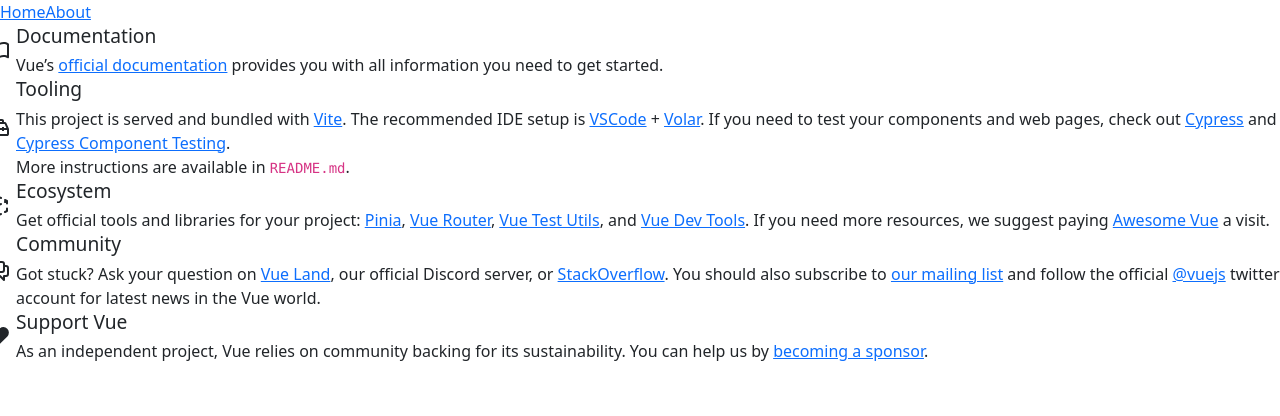
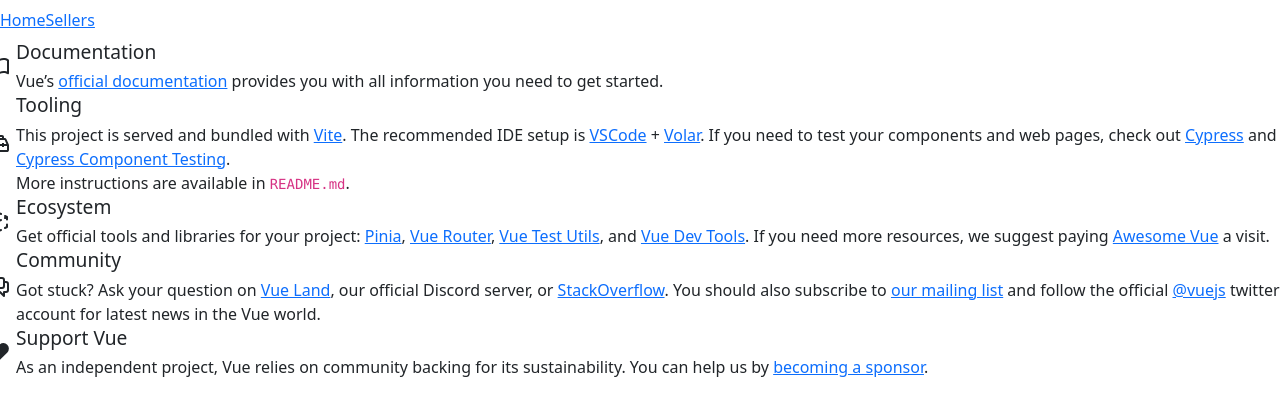
Before and after one commit to danielbibit/tray-backend, a Vue app in the folder ui/: page / in a window 1280 px wide. Shown: the top 416 px of the page. Built offline with nearby package versions, Linux system fonts and the light colour scheme; sample sign-in values are in the browser's storage.

Commit message:
ui: Add list of sellers view

```diff
--- a/ui/src/components/Header.vue
+++ b/ui/src/components/Header.vue
@@ -1,9 +1,9 @@
 <template>
   <header>
-    <div class="wrapper">
+    <div class="navbar">
       <nav>
         <RouterLink to="/">Home</RouterLink>
-        <RouterLink to="/about">About</RouterLink>
+        <RouterLink to="/sellers">Sellers</RouterLink>
       </nav>
     </div>
   </header>
--- /dev/null
+++ b/ui/src/components/SellersList.vue
@@ -0,0 +1,28 @@
+<script setup>
+  import { getAllSellers } from '../services/sellerService';
+</script>
+
+<script>
+  let sellers = await getAllSellers();
+  console.log(sellers);
+</script>
+
+<template>
+  <table class="table">
+    <thead>
+      <tr>
+        <th scope="col">ID</th>
+        <th scope="col">Name</th>
+        <th scope="col">Email</th>
+      </tr>
+    </thead>
+
+    <tbody>
+      <tr v-for="seller in sellers" :key="seller.id">
+        <td>{{ seller.id }}</td>
+        <td>{{ seller.name }}</td>
+        <td>{{ seller.email }}</td>
+      </tr>
+    </tbody>
+  </table>
+</template>
--- a/ui/src/router/index.js
+++ b/ui/src/router/index.js
@@ -18,12 +18,12 @@ const router = createRouter({
       }
     },
     {
-      path: '/about',
-      name: 'about',
+      path: '/sellers',
+      name: 'sellers',
       // route level code-splitting
       // this generates a separate chunk (About.[hash].js) for this route
       // which is lazy-loaded when the route is visited.
-      component: () => import('../views/AboutView.vue'),
+      component: () => import('../views/SellersView.vue'),
       beforeEnter: (_, __, next) => {
         if(isSignedIn()) {
           next();
--- /dev/null
+++ b/ui/src/services/sellerService.js
@@ -0,0 +1,5 @@
+import request from "../request";
+
+export async function getAllSellers() {
+  return await request("GET", "/seller");
+}
--- a/ui/src/views/AboutView.vue
+++ b/ui/src/views/SellersView.vue
@@ -1,12 +1,11 @@
 <script setup>
 import Header from '../components/Header.vue';
+import SellersList from '../components/SellersList.vue';
 </script>
 
 <template>
-  <Header></Header>
-  <div class="about">
-    <h1>This is an about page</h1>
-  </div>
+  <Header />
+  <SellersList />
 </template>
 
 <style>
```
